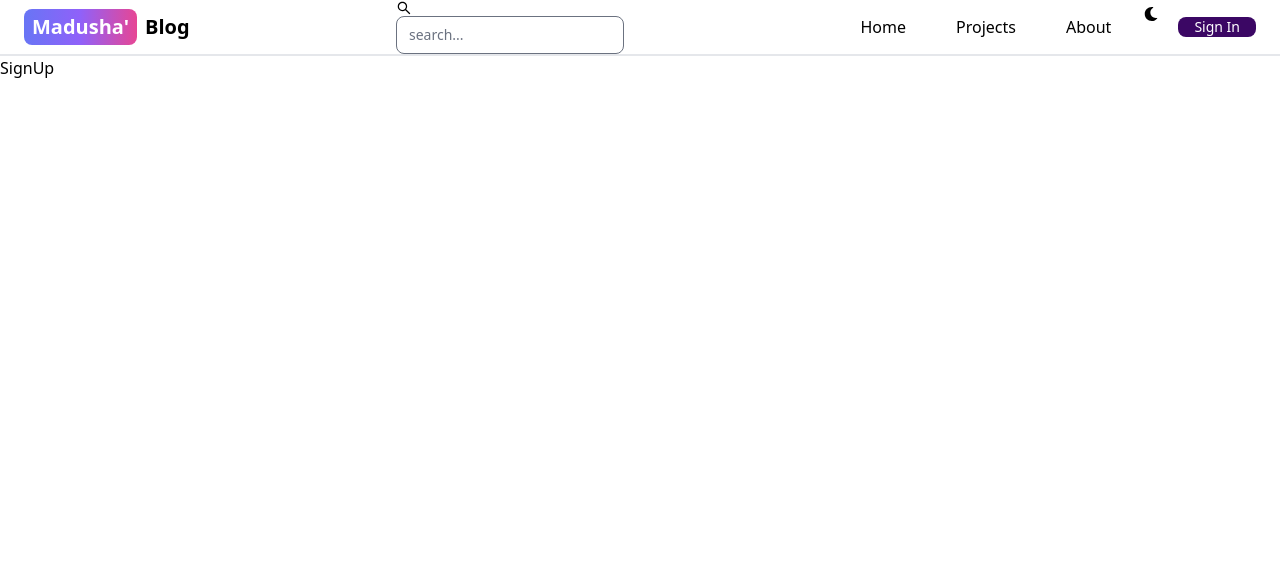
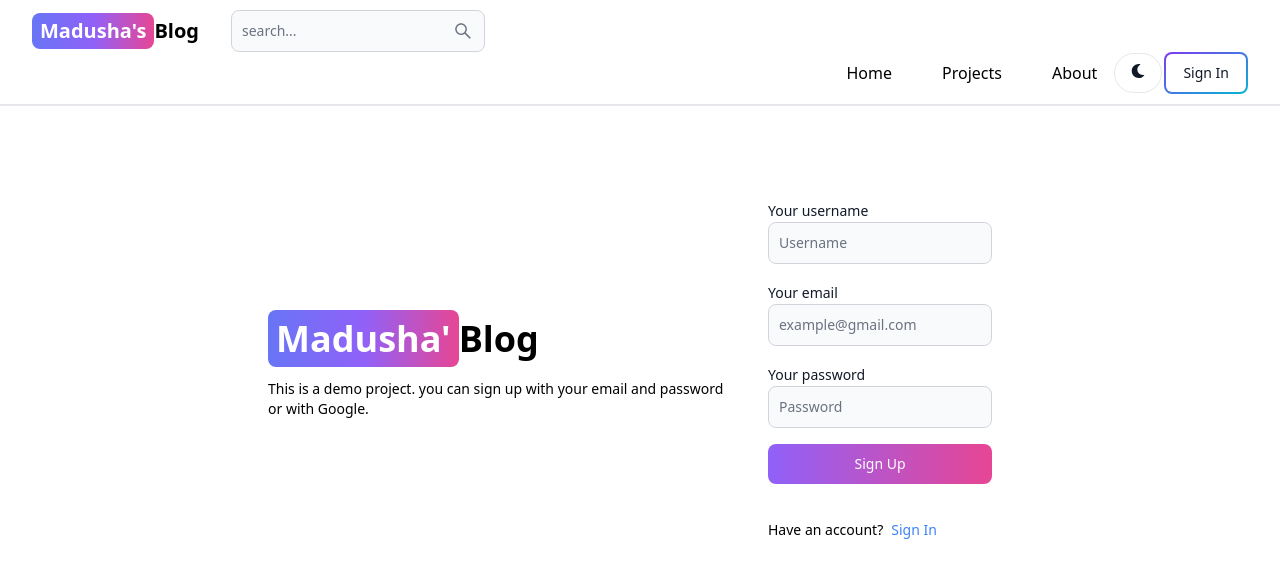
Before and after one commit to TPMPabasara9/mern-blog, a React (Vite) app in the folder client/: page /signup in a window 1280 px wide. Shown: the top 578 px of the page. Built offline with nearby package versions, Linux system fonts and the light colour scheme.

Commit message:
create signup page

```diff
--- a/client/src/components/Header.jsx
+++ b/client/src/components/Header.jsx
@@ -14,10 +14,11 @@
         <div className="container mx-auto flex justify-between items-center px-4">
           <Link to="/" className="flex items-center whitespace-nowrap text-sm sm:text-xl font-semibold dark:text-white">
             <span className="px-2 py-1 bg-gradient-to-r from-indigo-500 via-purple-500 to-pink-500 rounded-lg text-white">
-              Madusha'
+              Madusha's
             </span>
-            <span className="ml-2">Blog</span>
+            Blog
           </Link>
+          <div className='flex-grow mx-4'>
           <form className="hidden lg:flex items-center ml-4">
             <TextInput
               type="text"
@@ -26,6 +27,7 @@
               className='lg:inline'
             />
           </form>
+          </div>
           </div>
           <div className="container mx-auto px-4 flex justify-end">  {/* Added justify-end for right alignment */}
           <div className="flex items-center gap-4">  {/* Increased gap between menu items */}
@@ -47,7 +49,7 @@
               <FaMoon />
             </Button>
             <Link to="/signin">
-              <Button className="bg-purple-950" outline>
+              <Button gradientDuoTone="purpleToBlue" outline>
                 Sign In
               </Button>
             </Link>
--- a/client/src/pages/SignUp.jsx
+++ b/client/src/pages/SignUp.jsx
@@ -1,7 +1,58 @@
-
+import { TextInput ,Label, Button} from "flowbite-react";
+import { Link } from "react-router-dom";
 
 export default function Signup() {
   return (
-    <div>SignUp</div>
+    <div className="min-h-screen mt-20">
+      <div className="flex p-3 max-w-3xl mx-auto flex-col md:flex-row
+      md:items-center gap-5">
+      {/* left */}
+      <div className=" flex-1 md:w-1/2">
+      <Link
+        to="/"
+        className=" font-bold dark:text-white text-4xl"
+        >
+        <span className="px-2 py-1 bg-gradient-to-r from-indigo-500
+        via-purple-500 to-pink-500 rounded-lg text-white ">
+              Madusha'
+            </span>
+            Blog
+          </Link>
+          <p className='text-sm mt-5' >
+            This is a demo project. you can sign up with your email and
+            password
+            or with Google.
+          </p>
+          </div>
+        <div className=""></div>
+        {/*right */}
+        <div className='flex -1'>
+          <form className="flex flex-col gap-4">
+            <div >
+              <Label value='Your username' />
+              <TextInput type="text" placeholder="Username" id='username' />
+            </div>
+            <div>
+              <Label value="Your email " />
+              <TextInput type='text' placeholder="example@gmail.com" id='email' />
+            </div>
+            <div>
+              <Label value='Your password '/>
+              <TextInput type='text' placeholder="Password" id='password' />
+            </div>
+            <Button gradientDuoTone="purpleToPink" type='submit'>
+              Sign Up
+              </Button>
+          <div className="flex gap-2 text-sm mt-5">
+            <span>Have an account?</span>
+            <Link to ='/sign-in' className="text-blue-500 hover:underline">
+              Sign In
+            </Link>
+          </div>
+          </form>
+        </div>
+        <div className=""></div>
+      </div>
+    </div>
   );
 }
--- a/client/tailwind.config.js
+++ b/client/tailwind.config.js
@@ -1,15 +1,21 @@
+const flowbite = require("flowbite-react/tailwind");
 /** @type {import('tailwindcss').Config} */
-export default {
+module.exports={
   content: [
     "./index.html",
     "./src/**/*.{js,ts,jsx,tsx}",
     'node_modules/flowbite-react/**/*.{js,jsx,ts,tsx}',
+    flowbite.content(),
   ],
   theme: {
     extend: {},
   },
-  plugins: [require('flowbite/plugin'),
-            require('tailwind-scrollbar'),
+  plugins: [
+    flowbite.plugin(),
+    require('flowbite/plugin'),
+
+
+
   ],
 
 };
```
